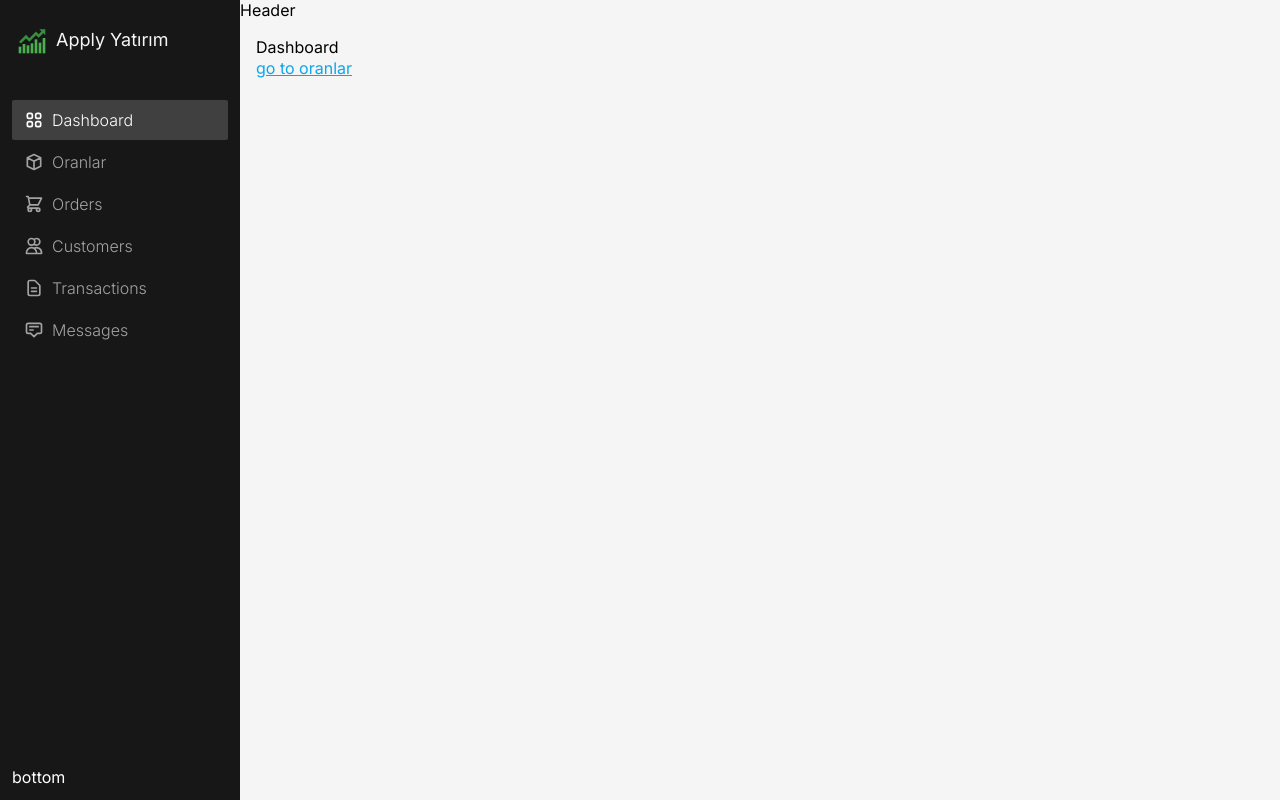
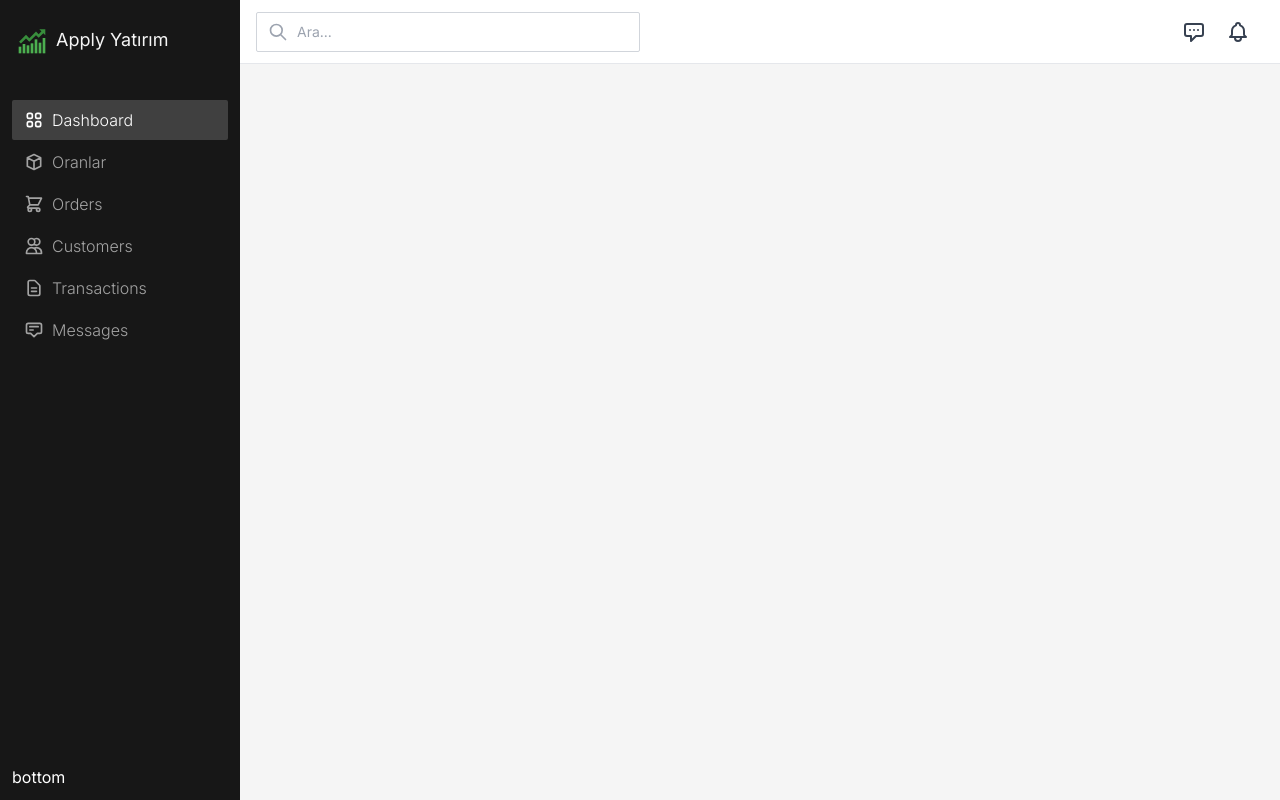
Before and after one commit to TunahanTuna/apply-yatirim-project, a React (Vite) app: page / in a window 1280 px wide. Built offline with nearby package versions, Linux system fonts and the light colour scheme.

Commit message:
feat/header component created

```diff
--- a/src/components/Dashboard.jsx
+++ b/src/components/Dashboard.jsx
@@ -1,13 +1,11 @@
 import React from 'react'
 import { Link } from 'react-router-dom'
+import DashboardStatsGrid from './DashboardStatsGrid'
 
 export default function Dashboard() {
     return (
         <div className="flex flex-col">
-            Dashboard
-            <Link className="underline" to="/oranlar">
-                go to oranlar
-            </Link>
+            <DashboardStatsGrid />
         </div>
     )
 }
--- /dev/null
+++ b/src/components/DashboardStatsGrid.jsx
@@ -0,0 +1,12 @@
+import React from 'react'
+
+export default function DashboardStatsGrid() {
+    return (
+        <div className="flex gap-4">
+            <div className="bg-white"></div>
+            <div className="bg-white"></div>
+            <div className="bg-white"></div>
+            <div className="bg-white"></div>
+        </div>
+    )
+}
--- a/src/components/shared/Header.jsx
+++ b/src/components/shared/Header.jsx
@@ -1,5 +1,26 @@
-import React from 'react'
+import React, { Fragment } from 'react'
+import { HiOutlineBell, HiOutlineChatAlt, HiOutlineSearch } from 'react-icons/hi'
+import PopButton from '../../widgets/PopButton'
 
 export default function Header() {
-    return <div>Header</div>
+    return (
+        <div className="bg-white h-16 px-4 flex justify-between items-center border-b border-color-gray-100">
+            <div className="relative">
+                <HiOutlineSearch fontSize={20} className="text-gray-400 absolute top-1/2 -translate-y-1/2 left-3" />
+                <input
+                    type="text"
+                    placeholder="Ara..."
+                    className="text-sm focus:outline-none  h-10 w-[24rem] border border-gray-300 rounded-sm pl-10 pr-3"
+                />
+            </div>
+            <div className="flex items-center gap-2 mr-2">
+                <PopButton data={<HiOutlineChatAlt fontSize={24} />} title="Messages" text="This is messages panel." />
+                <PopButton
+                    data={<HiOutlineBell fontSize={24} />}
+                    title="Notifications"
+                    text="This is notifications panel."
+                />
+            </div>
+        </div>
+    )
 }
--- /dev/null
+++ b/src/widgets/PopButton.jsx
@@ -0,0 +1,39 @@
+import { Popover, Transition } from '@headlessui/react'
+import classNames from 'classnames'
+import React, { Fragment } from 'react'
+import { HiOutlineBell, HiOutlineChatAlt, HiOutlineSearch } from 'react-icons/hi'
+
+export default function PopButton({ data, title, text }) {
+    return (
+        <Popover className="relative">
+            {({ open }) => (
+                <>
+                    <Popover.Button
+                        className={classNames(
+                            open && 'bg-gray-100',
+                            'p-1.5 rounded-sm inline-flex items-center text-gray-700 hover:text-opacity-100 focus:outline-none active:bg-gray-100'
+                        )}
+                    >
+                        {data}
+                    </Popover.Button>
+                    <Transition
+                        as={Fragment}
+                        enter="transition ease-out duration-200"
+                        enterFrom="opacity-0 translate-y-1"
+                        enterTo="opacity-100 translate-y-0"
+                        leave="transition ease-in duration-150"
+                        leaveFrom="opacity-100 translate-y-0"
+                        leaveTo="opacity-0 translate-y-1"
+                    >
+                        <Popover.Panel className="absolute right-0 z-10 mt-2.5 w-80">
+                            <div className="bg-white rounded-sm shadow-md ring-1 ring-black ring-opacity-5 px-2 py-2.5">
+                                <strong className="text-gray-700 font-medium">{title && title}</strong>
+                                <div className="mt-2 py-1 text-sm">{text && text}</div>
+                            </div>
+                        </Popover.Panel>
+                    </Transition>
+                </>
+            )}
+        </Popover>
+    )
+}
```
